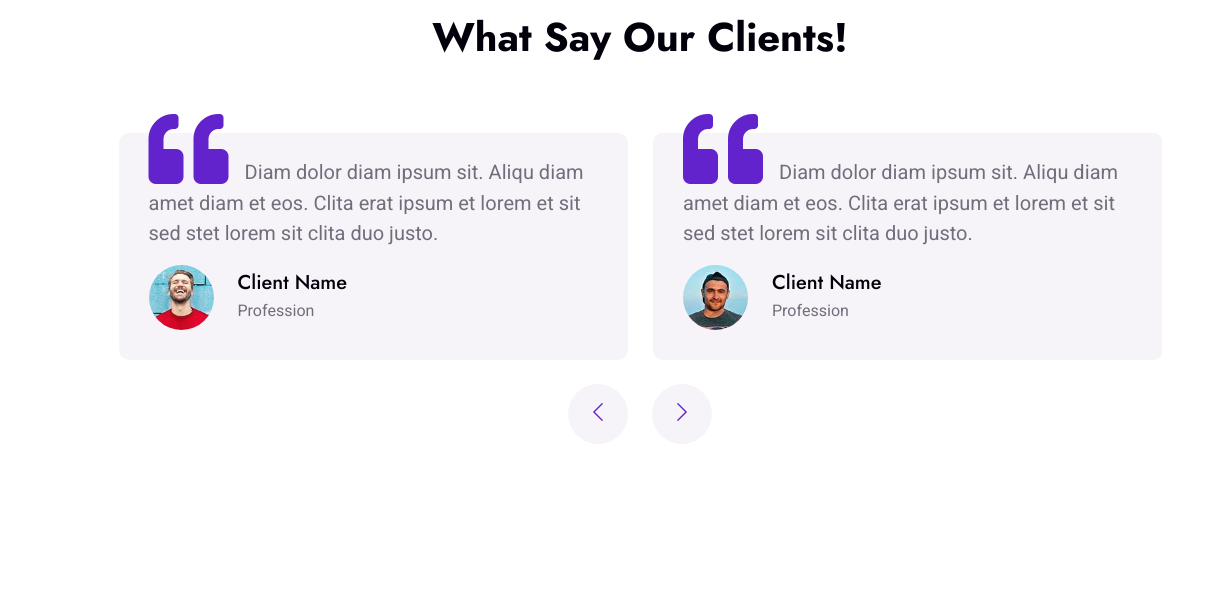
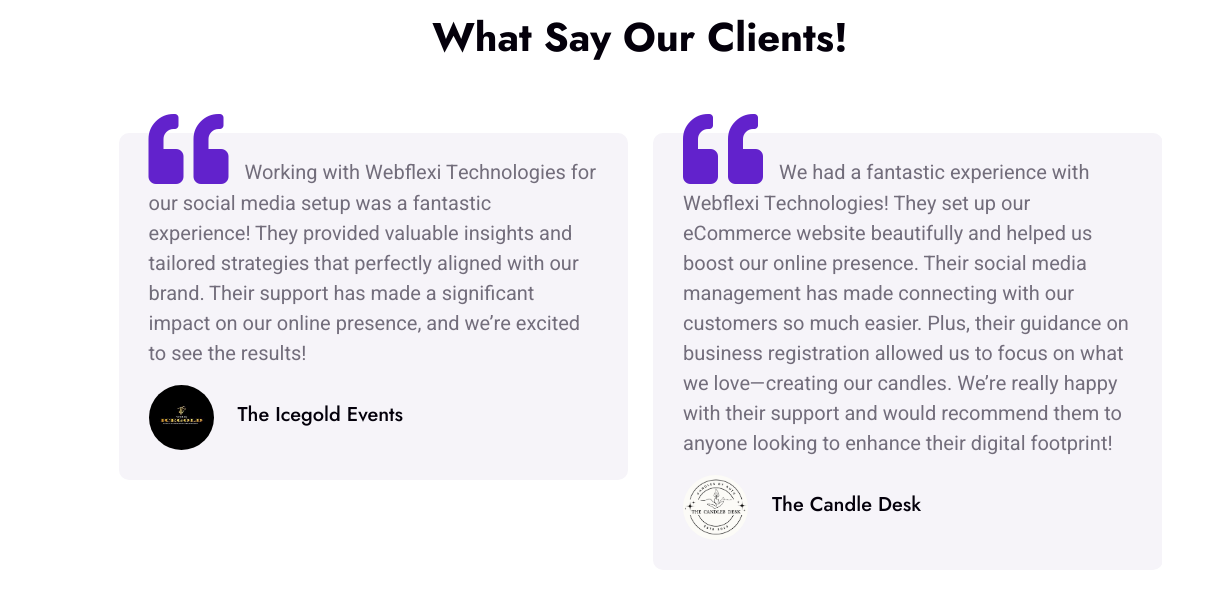
Before and after one commit to vcint/webflexi2312, a plain HTML site: page index.html in a window 1280 px wide. Shown: the part 3711-4300 px from the top of the page, 0-1214 px from the left. Drawn offline with nearby package versions, Linux system fonts and the light colour scheme.

Commit message:
Added Client Testimonials removed unwanted images

```diff
--- a/index.html
+++ b/index.html
@@ -3,10 +3,11 @@
 
 <head>
     <meta charset="utf-8">
-    <title>WebFlexi Technologies|Best Web Development Company In Latur</title>
+    <title>WebFlexi Technologies|Best Web Development Company</title>
     <meta content="width=device-width, initial-scale=1.0" name="viewport">
-    <meta content="web development, SEO, app development, software solutions,web development in Pune, web development in Latur,web Development in Maharashtra" name="keywords">
-    <meta content="Webflexi Technologies: Elevate your online presence globally with our web development, SEO, app development, and software solutions. Offices in Pune and Latur, Maharashtra. Contact us for innovative and tailored digital solutions" name="description">
+    <meta name="keywords" content="web development, SEO, app development, software solutions, digital marketing, eCommerce solutions, online presence management">
+
+    <meta content="Webflexi Technologies: Elevate your online presence globally with our web development, SEO, app development, and software solutions. Contact us for innovative and tailored digital solutions that meet your unique needs." name="description">
     <meta content="WeFlexi Technologies" name="author">
     <!-- Favicon -->
     <link href="img/favicon.ico" rel="icon">
@@ -407,26 +408,39 @@
                 <h1 class="text-center mb-5">What Say Our Clients!</h1>
                 <div class="owl-carousel testimonial-carousel">
                     <div class="testimonial-item bg-light rounded my-4">
-                        <p class="fs-5"><i class="fa fa-quote-left fa-4x text-primary mt-n4 me-3"></i>Diam dolor diam ipsum sit. Aliqu diam amet diam et eos. Clita erat ipsum et lorem et sit sed stet lorem sit clita duo justo.</p>
+                        <p class="fs-5"><i class="fa fa-quote-left fa-4x text-primary mt-n4 me-3"></i>The entire Webflexi team is amazing! They deployed our website in just a week and were always ready to make changes based on our feedback. Their responsiveness and dedication to adding new features have truly impressed us. We couldn't have asked for a better partner to bring our vision to life!</p>
                         <div class="d-flex align-items-center">
-                            <img class="img-fluid flex-shrink-0 rounded-circle" src="img/testimonial-1.jpg" style="width: 65px; height: 65px;">
+                            <img class="img-fluid flex-shrink-0 rounded-circle" src="img/YPL_logo.jpg" style="width: 65px; height: 65px;">
                             <div class="ps-4">
-                                <h5 class="mb-1">Client Name</h5>
-                                <span>Profession</span>
+                                <h5 class="mb-1">Mr.Shrinivas Sude</h5>
+                                <span><a href="" target="_blank"></a></span>
                             </div>
                         </div>
                     </div>
+
                     <div class="testimonial-item bg-light rounded my-4">
-                        <p class="fs-5"><i class="fa fa-quote-left fa-4x text-primary mt-n4 me-3"></i>Diam dolor diam ipsum sit. Aliqu diam amet diam et eos. Clita erat ipsum et lorem et sit sed stet lorem sit clita duo justo.</p>
+                        <p class="fs-5"><i class="fa fa-quote-left fa-4x text-primary mt-n4 me-3"></i>Working with Webflexi Technologies for our social media setup was a fantastic experience! They provided valuable insights and tailored strategies that perfectly aligned with our brand. Their support has made a significant impact on our online presence, and we’re excited to see the results!</p>
                         <div class="d-flex align-items-center">
-                            <img class="img-fluid flex-shrink-0 rounded-circle" src="img/testimonial-2.jpg" style="width: 65px; height: 65px;">
+                            <img class="img-fluid flex-shrink-0 rounded-circle" src="img/icegold.jpeg" style="width: 65px; height: 65px;">
                             <div class="ps-4">
-                                <h5 class="mb-1">Client Name</h5>
-                                <span>Profession</span>
+                                <h5 class="mb-1">The Icegold Events</h5>
+                                <span><a href="" target="_blank"></a></span>
                             </div>
                         </div>
                     </div>
+
+
                     <div class="testimonial-item bg-light rounded my-4">
+                        <p class="fs-5"><i class="fa fa-quote-left fa-4x text-primary mt-n4 me-3"></i>We had a fantastic experience with Webflexi Technologies! They set up our eCommerce website beautifully and helped us boost our online presence. Their social media management has made connecting with our customers so much easier. Plus, their guidance on business registration allowed us to focus on what we love—creating our candles. We’re really happy with their support and would recommend them to anyone looking to enhance their digital footprint!</p>
+                        <div class="d-flex align-items-center">
+                            <img class="img-fluid flex-shrink-0 rounded-circle" src="img/CandleDesk.png" style="width: 65px; height: 65px;">
+                            <div class="ps-4">
+                                <h5 class="mb-1">The Candle Desk</h5>
+                                <span></span>
+                            </div>
+                        </div>
+                    </div>
+                    <!-- <div class="testimonial-item bg-light rounded my-4">
                         <p class="fs-5"><i class="fa fa-quote-left fa-4x text-primary mt-n4 me-3"></i>Diam dolor diam ipsum sit. Aliqu diam amet diam et eos. Clita erat ipsum et lorem et sit sed stet lorem sit clita duo justo.</p>
                         <div class="d-flex align-items-center">
                             <img class="img-fluid flex-shrink-0 rounded-circle" src="img/testimonial-3.jpg" style="width: 65px; height: 65px;">
@@ -435,7 +449,7 @@
                                 <span>Profession</span>
                             </div>
                         </div>
-                    </div>
+                    </div> -->
                 </div>
             </div>
         </div>
@@ -514,7 +528,7 @@
                             <a class="btn btn-outline-light btn-social" href=""><i class="fab fa-twitter"></i></a>
                             <a class="btn btn-outline-light btn-social" href=""><i class="fab fa-facebook-f"></i></a>
                             <a class="btn btn-outline-light btn-social" href=""><i class="fab fa-instagram"></i></a>
-                            <a class="btn btn-outline-light btn-social" href=""><i class="fab fa-linkedin-in"></i></a>
+                            <a class="btn btn-outline-light btn-social" href="https://www.linkedin.com/company/webflexi-technologies"><i class="fab fa-linkedin-in"></i></a>
                         </div>
                     </div>
                     <div class="col-md-6 col-lg-3">
```
Also changed, not shown: img/CandleDesk.png (added), img/YPL_logo.jpg (added), img/icegold.jpeg (added), img/team-1.jpg (deleted), img/team-2.jpg (deleted), img/team-3.jpg (deleted), img/testimonial-1.jpg (deleted), img/testimonial-2.jpg (deleted), img/testimonial-3.jpg (deleted), img/testimonial-4.jpg (deleted).
